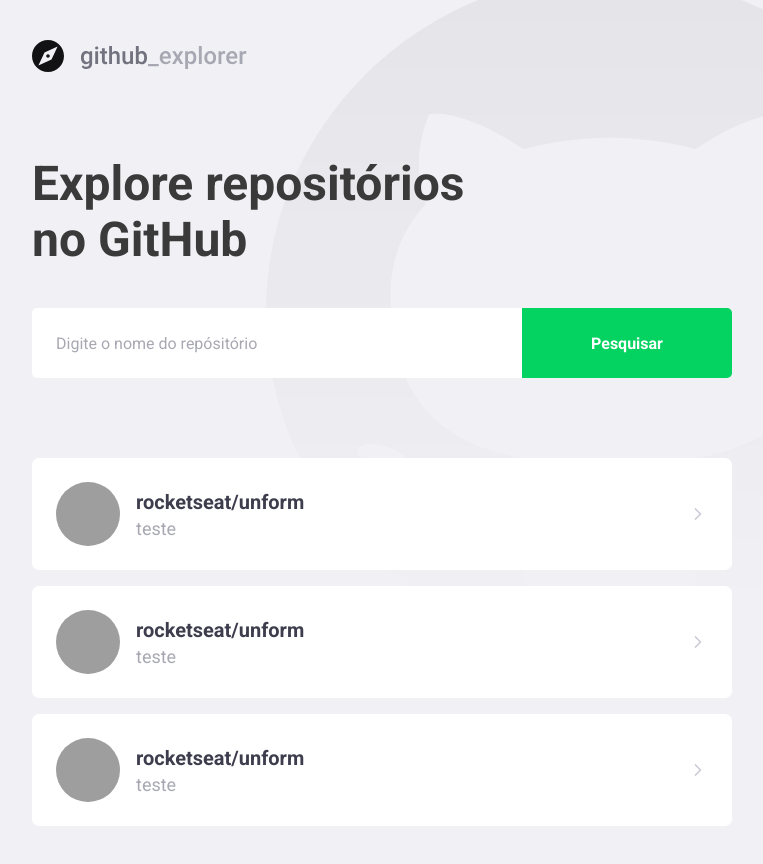
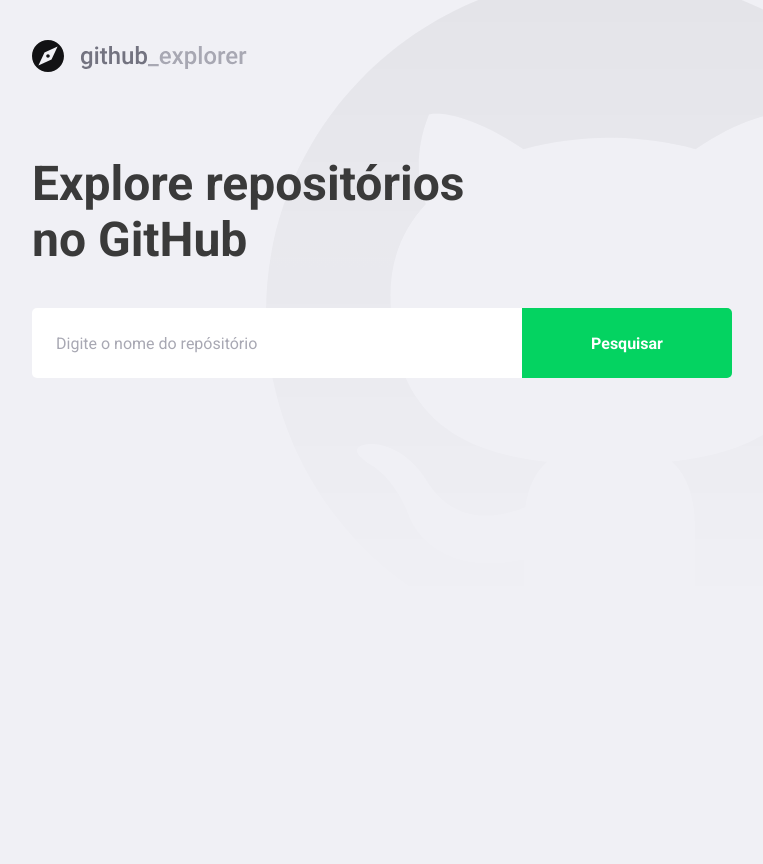
Before and after one commit to l-hideki/05-primeiro-projeto-react, a React (Create React App) app: page / in a window 1280 px wide. Shown: the whole page, without its empty margins (148-911 px from the left). After the commit the page ends 800 px from the top, so only its background shows below. Built offline with nearby package versions, Linux system fonts and the light colour scheme; grey boxes are pictures that could not be loaded.

Commit message:
Conectando-API

```diff
--- a/package.json
+++ b/package.json
@@ -12,6 +12,7 @@
     "@types/react-dom": "^16.9.0",
     "@types/react-router-dom": "^5.1.5",
     "@types/styled-components": "^5.1.3",
+    "axios": "^0.20.0",
     "polished": "^3.6.6",
     "react": "^16.13.1",
     "react-dom": "^16.13.1",
--- a/src/pages/Dashboard/index.tsx
+++ b/src/pages/Dashboard/index.tsx
@@ -1,53 +1,66 @@
-import React from 'react';
+import React, { useState, FormEvent } from 'react';
 import { FiChevronRight } from 'react-icons/fi';
+import api from '../../services/api';
+
 import logoImg from '../../assets/logo.svg';
 import { Title, Form, Repositories } from './styles';
 
+interface Repository {
+  full_name: string;
+  description: string;
+  owner: {
+    login: string;
+    avatar_url: string;
+  };
+}
+
 const Dashboard: React.FC = () => {
+  const [newRepo, setNewRepo] = useState('');
+  const [repositories, setRepositories] = useState<Repository[]>([]);
+
+  async function handleAddRepository(
+    event: FormEvent<HTMLFormElement>,
+  ): Promise<void> {
+    // Adição de um novo repositório
+    // consumir API do GitHub
+    // Salvar o novo Repositório no Estado
+
+    event.preventDefault();
+    const response = await api.get<Repository>(`repos/${newRepo}`);
+    const repository = response.data;
+
+    setRepositories([...repositories, repository]);
+    setNewRepo('');
+  }
+
   return (
     <>
       <img src={logoImg} alt="GitHub Explorer" />
       <Title>Explore repositórios no GitHub</Title>
 
-      <Form>
-        <input placeholder="Digite o nome do repósitório" />
+      <Form onSubmit={handleAddRepository}>
+        <input
+          value={newRepo}
+          onChange={e => setNewRepo(e.target.value)}
+          placeholder="Digite o nome do repósitório"
+        />
         <button type="submit">Pesquisar</button>
       </Form>
 
       <Repositories>
-        <a href="teste">
+        {repositories.map(repository => (
+          <a key={repository.full_name} href="teste">
             <img
-            src="https://avatars2.githubusercontent.com/u/53327704?s=400&u=3733bc7c0d41a45aa2c6a0930696a43da2aae998&v=4"
-            alt="Lucas Hideki"
+              src={repository.owner.avatar_url}
+              alt={repository.owner.login}
             />
             <div>
-            <strong>rocketseat/unform</strong>
-            <p> teste </p>
+              <strong>{repository.full_name}</strong>
+              <p>{repository.description}</p>
             </div>
             <FiChevronRight size={20} />
           </a>
-        <a href="teste">
-          <img
-            src="https://avatars2.githubusercontent.com/u/53327704?s=400&u=3733bc7c0d41a45aa2c6a0930696a43da2aae998&v=4"
-            alt="Lucas Hideki"
-          />
-          <div>
-            <strong>rocketseat/unform</strong>
-            <p> teste </p>
-          </div>
-          <FiChevronRight size={20} />
-        </a>
-        <a href="teste">
-          <img
-            src="https://avatars2.githubusercontent.com/u/53327704?s=400&u=3733bc7c0d41a45aa2c6a0930696a43da2aae998&v=4"
-            alt="Lucas Hideki"
-          />
-          <div>
-            <strong>rocketseat/unform</strong>
-            <p> teste </p>
-          </div>
-          <FiChevronRight size={20} />
-        </a>
+        ))}
       </Repositories>
     </>
   );
--- a/src/pages/Dashboard/styles.ts
+++ b/src/pages/Dashboard/styles.ts
@@ -77,7 +77,8 @@
     }
 
     div {
-      margin-left: 16px;
+      margin: 0 16px;
+      flex: 1;
       strong {
         font-size: 20px;
         color: #3d3d4d;
--- /dev/null
+++ b/src/services/api.ts
@@ -0,0 +1,7 @@
+import axios from 'axios';
+
+const api = axios.create({
+  baseURL: 'https://api.github.com',
+});
+
+export default api;
```
Also changed, not shown: .eslintrc.json, 1 other file (tests, documents, lock files or other folders). Lines whose indentation alone changed are shown as unchanged.
